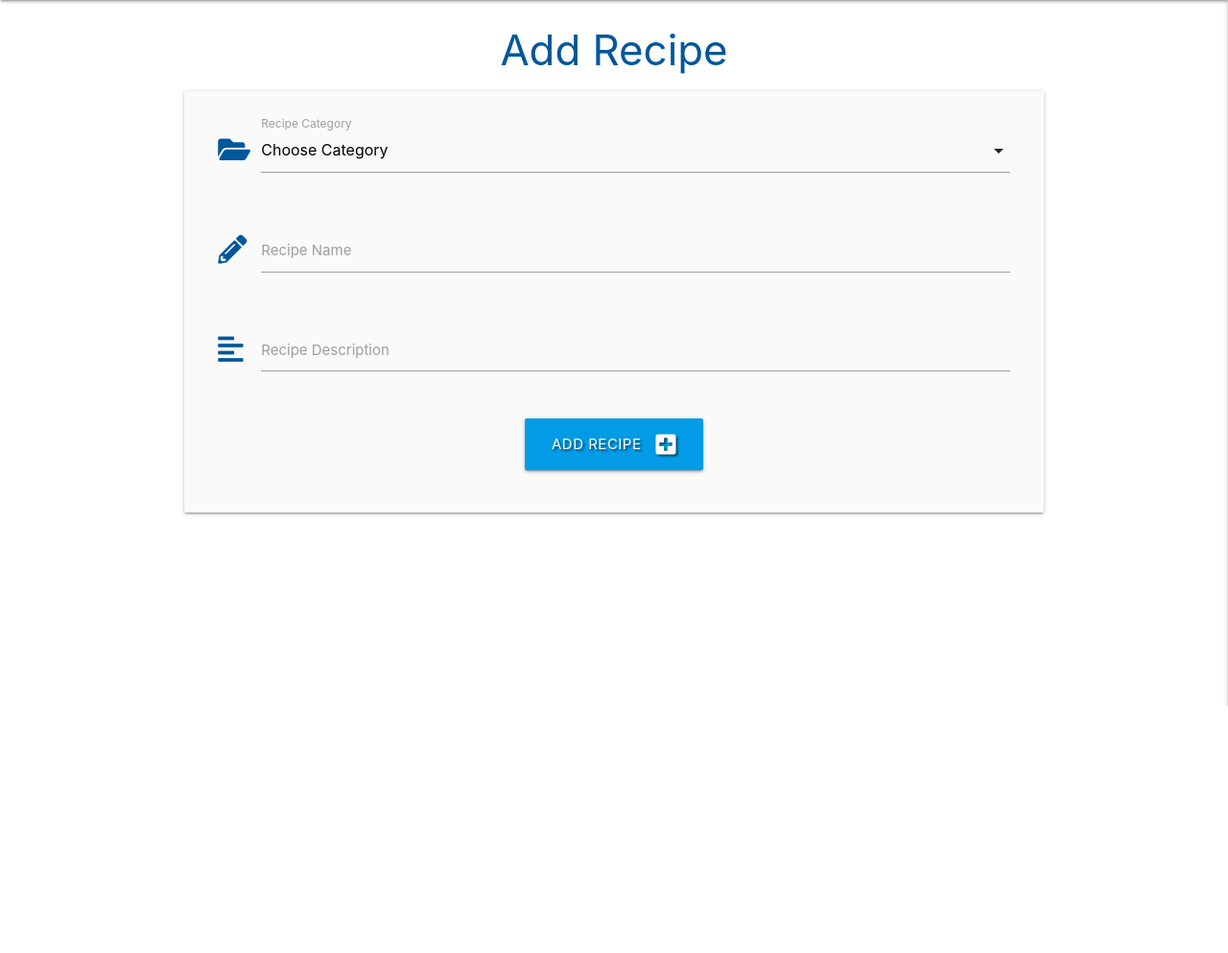
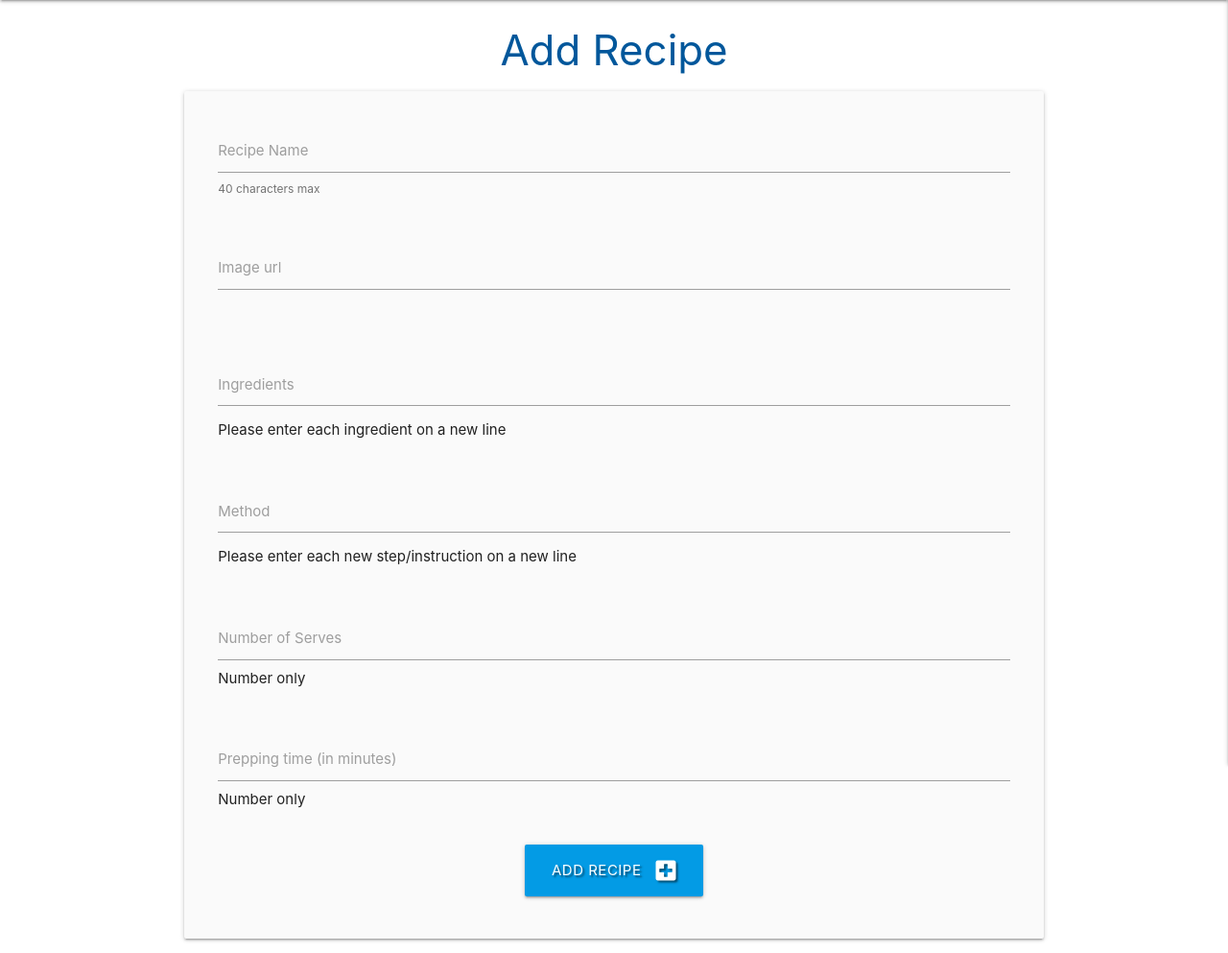
Before and after one commit to Code-Institute-Submissions/suping106-milestone3, a Flask app: page /add_recipe in a window 1280 px wide. Shown: the part 64-1057 px from the top of the page at 96% size. Before the commit the page ends 800 px from the top, so only its background shows below. Run offline with Flask 2, Linux system fonts and the light colour scheme; data that the repository does not hold is empty; some libraries are stand-ins or nearby versions.

Commit message:
Modified Add recipe for input

```diff
--- a/templates/add_recipe.html
+++ b/templates/add_recipe.html
@@ -5,36 +5,59 @@
 
     <div class="row card-panel grey lighten-5">
         <form class="col s12" method="POST" action="{{ url_for('add_recipe') }}">
-            <!-- category selection -->
-            <div class="row">
-				<div class="input-field col s12">
-                    <i class="fas fa-folder-open prefix light-blue-text text-darken-4"></i>
-					<select id="category_name" name="category_name" class="validate" required>
-                        <option value="" disabled selected>Choose Category</option>
-                        {% for category in categories %}
-                            <option value="{{ category.category_name }}">{{ category.category_name }}</option>
-                        {% endfor %}
-                    </select>
-					<label for="category_name">Recipe Category</label>
-				</div>
-			</div>
+            <!-- recipe name input-->
             <div class="row">
                 <div class="input-field col s12">
-                    <i class="fas fa-pencil-alt prefix light-blue-text text-darken-4"></i>
                     <input id="recipe_name" name="recipe_name" minlength="5" maxlength="50"
                         type="text" class="validate" required>
                     <label for="recipe_name">Recipe Name</label>
+                    <span class="helper-text">40 characters max</span>
                 </div>
             </div>
-            <!-- recipe description -->
+            <!-- img URL input-->
             <div class="row">
                 <div class="input-field col s12">
-                    <i class="fas fa-align-left prefix light-blue-text text-darken-4"></i>
-                    <textarea id="recipe_description" name="recipe_description" minlength="5"
-                        maxlength="800" class="materialize-textarea validate" required></textarea>
-                    <label for="recipe_description">Recipe Description</label>
+                    <input id="recipe_image" name="recipe_image" type="url" pattern="https?://.+"  class="validate" required>
+                    <label for="recipe_image">Image url</label>
+                    <span class="helper-text" data-error="enter valid URL" data-success="right"></span>
                 </div>
             </div>
+            <!-- Ingedients input -->
+                <div class="row">
+                    <div class="input-field col s12">
+                        <textarea id="recipe_ingredients" name="recipe_ingredients" minlength="3"
+                            class="materialize-textarea validate" required></textarea>
+                        <label for="recipe_ingredients">Ingredients</label>
+                        <span class="register-help">Please enter each ingredient on a new line</span>
+                    </div>
+                </div>
+                <!-- Method input -->
+                <div class="row">
+                    <div class="input-field col s12">
+                        <textarea id="recipe_method" name="recipe_method" minlength="3"
+                            class="materialize-textarea validate" required></textarea>
+                        <label for="recipe_method">Method</label>
+                        <span class="register-help">Please enter each new step/instruction on a new line</span>
+                    </div>
+                </div>
+                <!-- Number served input -->
+                <div class="row">
+                    <div class="input-field col s12">
+                        <input id="recipe_serves" name="recipe_serves" minlength="1" maxlength="3" type="text" class="validate"
+                            required>
+                        <label for="recipe_serves">Number of Serves</label>
+                        <span class="register-help">Number only</span>
+                    </div>
+                </div>
+                <!-- Time taken input -->
+                <div class="row">
+                    <div class="input-field col s12">
+                        <input id="recipe_time" name="recipe_time" minlength="1" maxlength="3" type="text" class="validate"
+                            required>
+                        <label for="recipe_time">Prepping time (in minutes)</label>
+                        <span class="register-help">Number only</span>
+                    </div>
+                </div>
             <!-- submit button -->
             <div class="row">
                 <div class="col s12 center-align">
--- a/templates/base.html
+++ b/templates/base.html
@@ -24,7 +24,6 @@
                     {% if session.user %}
                         <li><a href="{{ url_for('profile', username=session['user']) }}">Profile</a></li>
                         <li><a href="{{ url_for('add_recipe') }}">Add Recipe</a></li>
-                        <li><a href="#">Manage Categories</a></li>
                         <li><a href="{{ url_for('logout') }}">Log Out</a></li>
                     {% else %}
                         <li><a href="{{ url_for('login') }}">Log In</a></li>
@@ -41,7 +40,6 @@
             {% if session.user %}
                 <li><a href="{{ url_for('profile', username=session['user']) }}">Profile</a></li>
                 <li><a href="{{ url_for('add_recipe') }}">Add Recipe</a></li>
-                <li><a href="#">Manage Categories</a></li>
                 <li><a href="{{ url_for('logout') }}">Log Out</a></li>
             {% else %}
                 <li><a href="{{ url_for('login') }}">Log In</a></li>
@@ -68,6 +66,7 @@
         {% endblock %}
     </main>
 
+
     <script src="https://code.jquery.com/jquery-3.5.1.min.js"
         integrity="sha256-9/aliU8dGd2tb6OSsuzixeV4y/faTqgFtohetphbbj0=" crossorigin="anonymous"></script>
     <script src="https://cdnjs.cloudflare.com/ajax/libs/materialize/1.0.0/js/materialize.min.js"></script>
--- a/templates/profile.html
+++ b/templates/profile.html
@@ -5,7 +5,7 @@
         <div class="col s12 m8 offset-m2">
             <div class="card-panel">
                 <h3 class="center-align light-blue-text text-darken-4">
-                    {{ username }}'s Profile
+                    {{ username }}'s Recipes
                 </h3>
             </div>
         </div>
--- a/templates/recipes.html
+++ b/templates/recipes.html
@@ -1,6 +1,6 @@
 {% extends "base.html" %}
 {% block content %}
-    <h4 class="page-header center-align"> Have fun cooking and share your recipe too!</h4>
+    <h4 class="page-header center-align"> Have fun cooking and share your recipes too!</h4>
     {% for recipe in recipes %}
         {{ recipe.recipe_name }}<br>
         {{ recipe.category_name }}<br>
```
